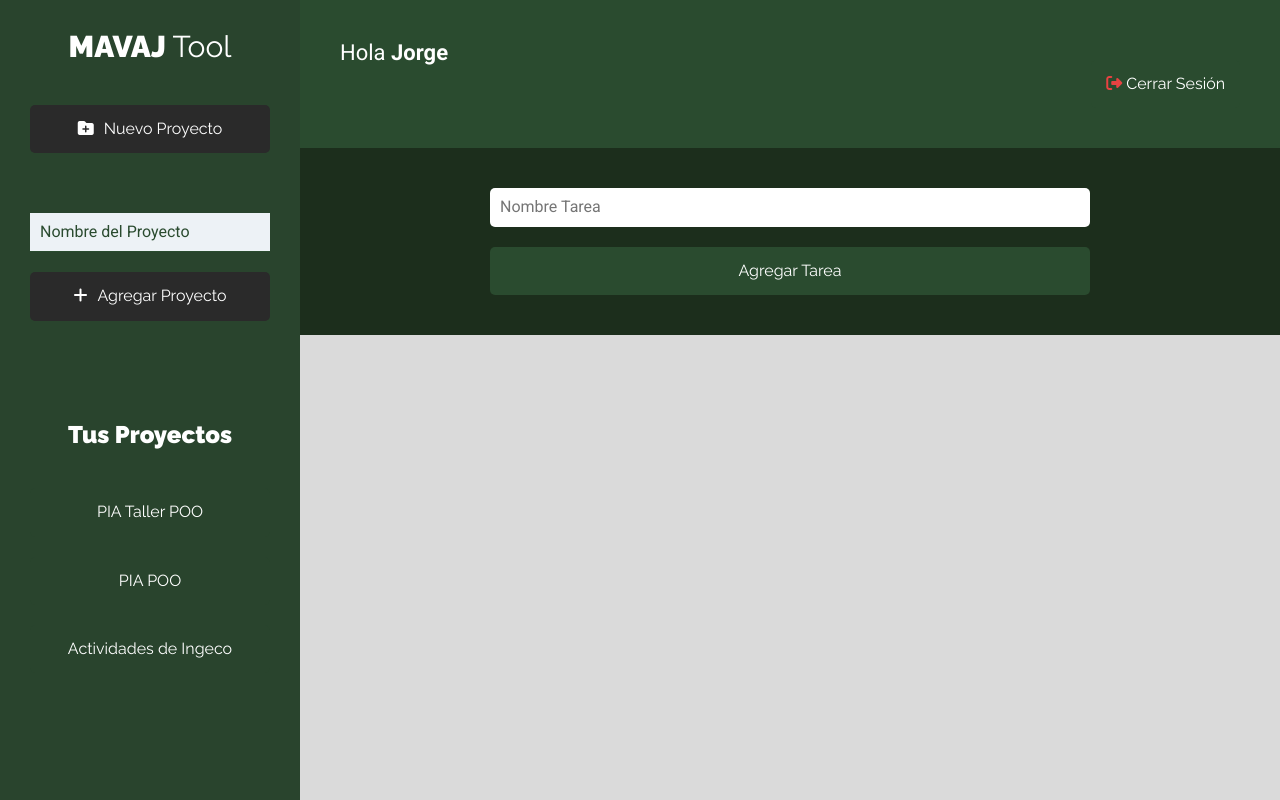
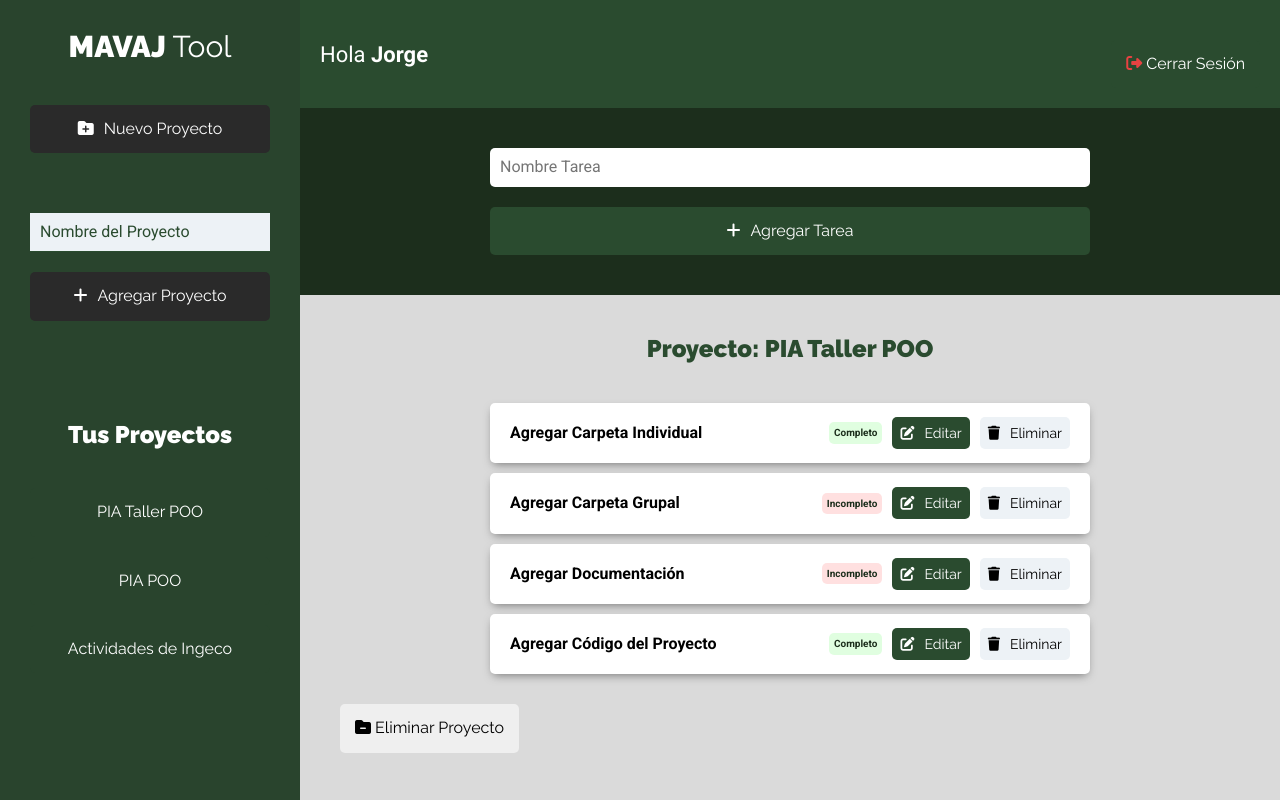
Before and after one commit to MrRedPanda69/MAVAJ-Front, a React (Create React App) app: page /proyects in a window 1280 px wide. Built offline with nearby package versions, Linux system fonts and the light colour scheme.

Commit message:
static design finished

```diff
--- a/src/components/proyectos/Proyects.jsx
+++ b/src/components/proyectos/Proyects.jsx
@@ -2,6 +2,7 @@ import React from 'react';
 import Bar from '../layout/Bar';
 import Sidebar from '../layout/Sidebar';
 import FormTarea from '../tareas/FormTarea';
+import ListTareas from '../tareas/ListTareas';
 
 const Proyects = () => {
     return (
@@ -14,7 +15,7 @@ const Proyects = () => {
                     <FormTarea/>
 
                     <div className="contenedor-tareas">
-
+                        <ListTareas/>
                     </div>
                 </main>
             </div>
--- a/src/components/tareas/FormTarea.jsx
+++ b/src/components/tareas/FormTarea.jsx
@@ -13,11 +13,10 @@ const FormTarea = () => {
                     />
 
                     <div className="contenedor-input">
-                        <input
+                        <button
                             type="submit"
                             className="btn btn-primario btn-submit-tarea btn-block"
-                            value="Agregar Tarea"
-                        />
+                        ><i class="fas fa-plus estado"></i>Agregar Tarea</button>
                     </div>
                 </div>
             </form>
--- a/src/components/tareas/ListTareas.jsx
+++ b/src/components/tareas/ListTareas.jsx
@@ -1,7 +1,34 @@
-import React from 'react';
+import React, { Fragment } from 'react';
+import Tarea from './Tarea';
 
 const ListTareas = () => {
-    return (  );
+
+    const tareasProyecto = [
+        {nameTarea: 'Agregar Carpeta Individual', tareaActive: true},
+        {nameTarea: 'Agregar Carpeta Grupal', tareaActive: false},
+        {nameTarea: 'Agregar Documentación', tareaActive: false},
+        {nameTarea: 'Agregar Código del Proyecto', tareaActive: true}
+    ];
+
+    return (
+        <Fragment>
+            <h2>Proyecto: PIA Taller POO</h2>
+            <ul class="listado-tareas">
+                {tareasProyecto.length === 0
+                    ? (<li className="tarea"><p>No hay tareas</p></li>)
+                    : tareasProyecto.map(tarea => (
+                        <Tarea
+                            tarea={tarea}
+                        />
+                    ))
+                }
+            </ul>
+            <button
+                type="button"
+                className="btn btn-eliminar"
+            ><i class="fas fa-folder-minus"></i> Eliminar Proyecto</button>
+        </Fragment>
+    );
 }
 
 export default ListTareas;
--- a/src/components/tareas/Tarea.jsx
+++ b/src/components/tareas/Tarea.jsx
@@ -1,7 +1,41 @@
 import React from 'react';
 
-const Tarea = () => {
-    return (  );
+const Tarea = ({tarea}) => {
+    return (
+        <li className="tarea sombra">
+            <p className="ft-bold">{tarea.nameTarea}</p>
+            <div className="estado">
+                {tarea.tareaActive
+                    ?
+                        (
+                            <button
+                                type="button"
+                                className="completo"
+                            >Completo</button>
+                        )
+                    :
+                        (
+                            <button
+                                type="button"
+                                className="incompleto"
+                            >Incompleto</button>
+                        )
+                }
+            </div>
+
+            <div className="acciones">
+                <button
+                    type="button"
+                    className="btn btn-primario"
+                ><i class="fas fa-edit estado"></i>Editar</button>
+
+                <button
+                    type="button"
+                    className="btn btn-secundario"
+                ><i class="fas fa-trash estado"></i>Eliminar</button>
+            </div>
+        </li>
+    );
 }
 
 export default Tarea;
--- /dev/null
+++ b/src/context/proyects/proyectContext.jsx
@@ -0,0 +1,5 @@
+import { createContext } from 'react';
+
+const proyectContext = createContext();
+
+export default proyectContext;
--- a/src/index.css
+++ b/src/index.css
@@ -42,6 +42,9 @@ h2 {
 .ft-sidebar {
   color: var(--blanco);
 }
+.ft-bold {
+  font-weight: bold !important;
+}
 ul {
   list-style: none;
   padding: 0;
@@ -59,7 +62,7 @@ a {
   padding: 1.5rem;
   font-size: 1.4;
   font-weight: 400;
-  border-radius: .5rem;
+  border-radius: .5rem !important;
   border: none;
   transition: background-color .3s ease;
 }
@@ -112,6 +115,11 @@ a {
 .btn-bar:hover {
   background: #315236;
 }
+.btn-eliminar:hover {
+  background: rgb(228, 50, 50);
+  color:#e1e1e1;
+  transition: ease-in .2s;
+}
 
 @media (min-width: 768px) {
   .contenedor-app {
@@ -162,7 +170,8 @@ aside  {
   display: flex;
   justify-content: space-between;
   background-color: var(--verde2);
-  padding: 4rem;
+  padding: 2rem;
+  align-items: center;
 }
 .nombre-usuario {
   color: var(--blanco);
```
Also changed, not shown: src/context/proyects/proyectReducer.jsx (added, +9 -0 lines), src/context/proyects/proyectState.jsx (added, +13 -0 lines), src/types/index.js (added).
